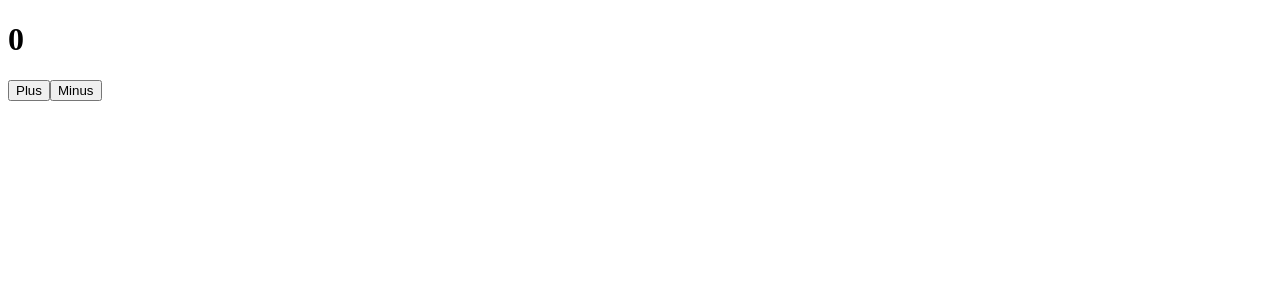
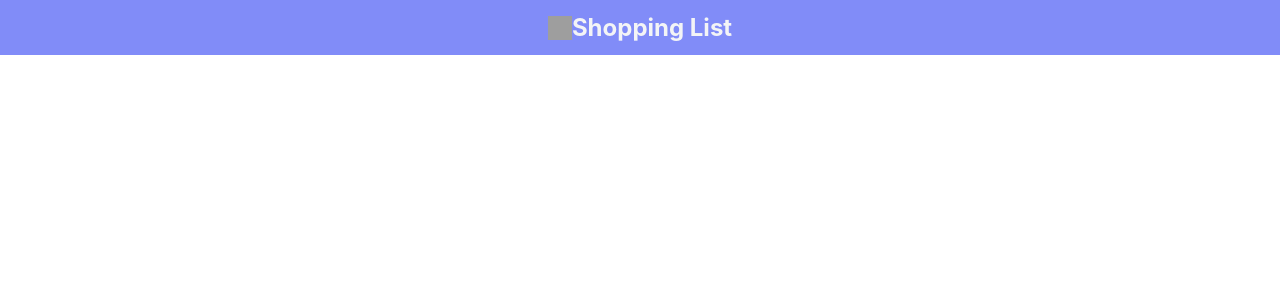
Before and after one commit to indra120/shopping-list-react, a React (Vite) app: page / in a window 1280 px wide. Shown: the top 300 px of the page. Built offline with nearby package versions, Linux system fonts and the light colour scheme; grey boxes are pictures that could not be loaded.

Commit message:
Create Header

```diff
--- /dev/null
+++ b/src/app.css
@@ -0,0 +1,20 @@
+.nav {
+  display: flex;
+  justify-content: center;
+  align-items: center;
+  text-align: center;
+  background-color: var(--main-background-color);
+  padding: 0 16px;
+  height: 55px;
+}
+
+.nav-icon {
+  height: 24px;
+  width: 24px;
+}
+
+.nav-title {
+  color: var(--secondary-font-color);
+  font-size: 24px;
+  font-weight: bold;
+}
--- a/src/app.tsx
+++ b/src/app.tsx
@@ -1,15 +1,14 @@
-import { useState } from "react"
+import shoppingIcon from "@/assets/shopping-icon.svg"
+import "@/app.css"
 
 const App = () => {
-  const [count, setCount] = useState<number>(0)
-
   return (
-    <div>
-      <h1>{count}</h1>
-
-      <button onClick={() => setCount((prev) => prev + 1)}>Plus</button>
-      <button onClick={() => setCount((prev) => prev - 1)}>Minus</button>
-    </div>
+    <>
+      <nav className="nav">
+        <img src={shoppingIcon} alt="shopping icon" className="nav-icon" />
+        <h1 className="nav-title">Shopping List</h1>
+      </nav>
+    </>
   )
 }
 
--- a/src/index.css
+++ b/src/index.css
@@ -0,0 +1,38 @@
+body {
+  margin: 0;
+  font-family: -apple-system, BlinkMacSystemFont, "Segoe UI", "Roboto", "Oxygen",
+    "Ubuntu", "Cantarell", "Fira Sans", "Droid Sans", "Helvetica Neue",
+    sans-serif;
+  -webkit-font-smoothing: antialiased;
+  -moz-osx-font-smoothing: grayscale;
+}
+
+code {
+  font-family: source-code-pro, Menlo, Monaco, Consolas, "Courier New",
+    monospace;
+}
+
+:root {
+  --main-container-color: #f3f4f6;
+  --main-border-color: #e5e7eb;
+
+  --main-background-color: #818cf8;
+  --secondary-background-color: #ecfdf5;
+  --secondary-background-color-light: #fff;
+
+  --main-font-color: #374151;
+  --secondary-font-color: #f3f4f6;
+  --danger-font-color: #ef4444;
+  --label-font-color: #6366f1;
+
+  --main-box-shadow: 0 1px 3px 0 rgba(0, 0, 0, 0.1),
+    0 1px 2px 0 rgba(0, 0, 0, 0.06);
+  --main-box-shadow-inset: rgba(50, 50, 93, 0.25) 0px 3px 4px -2px inset,
+    rgba(0, 0, 0, 0.3) 0px 4px 6px -6px inset;
+}
+
+* {
+  box-sizing: border-box;
+  margin: 0;
+  padding: 0;
+}
```
